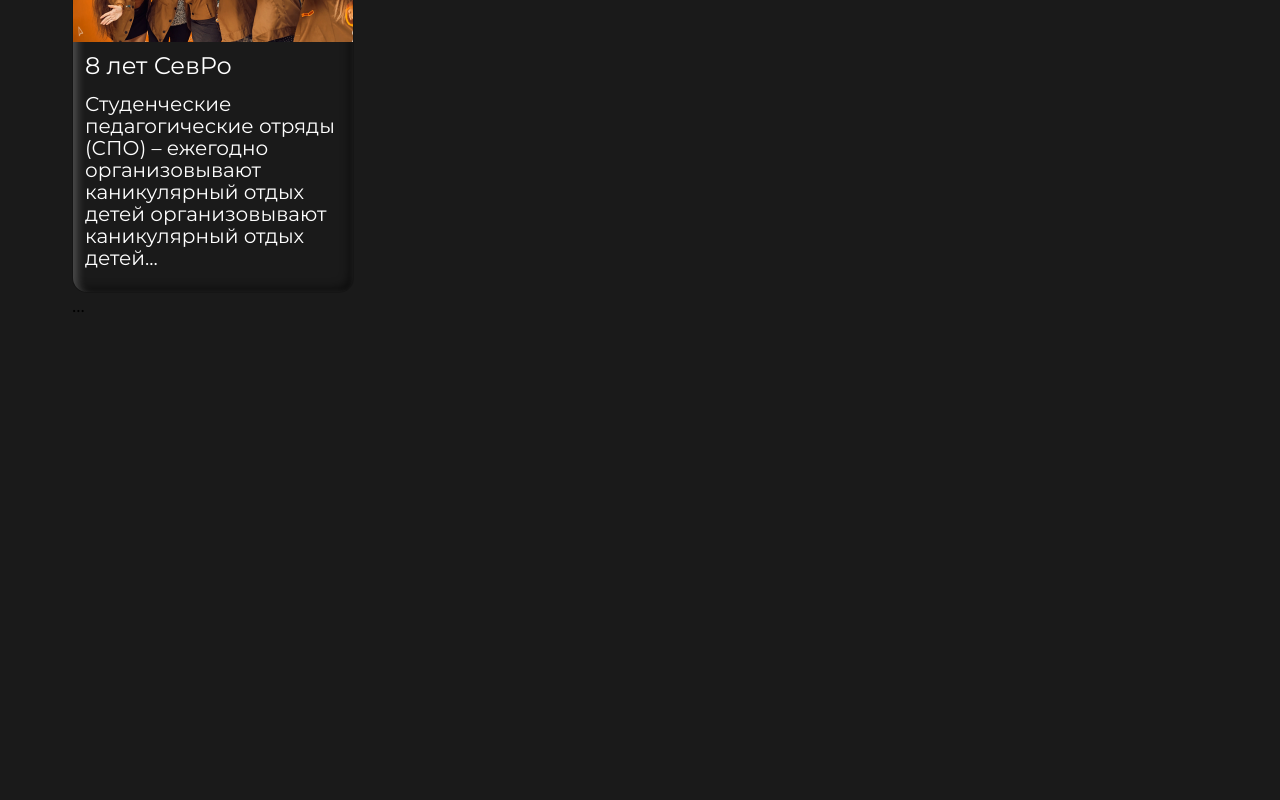
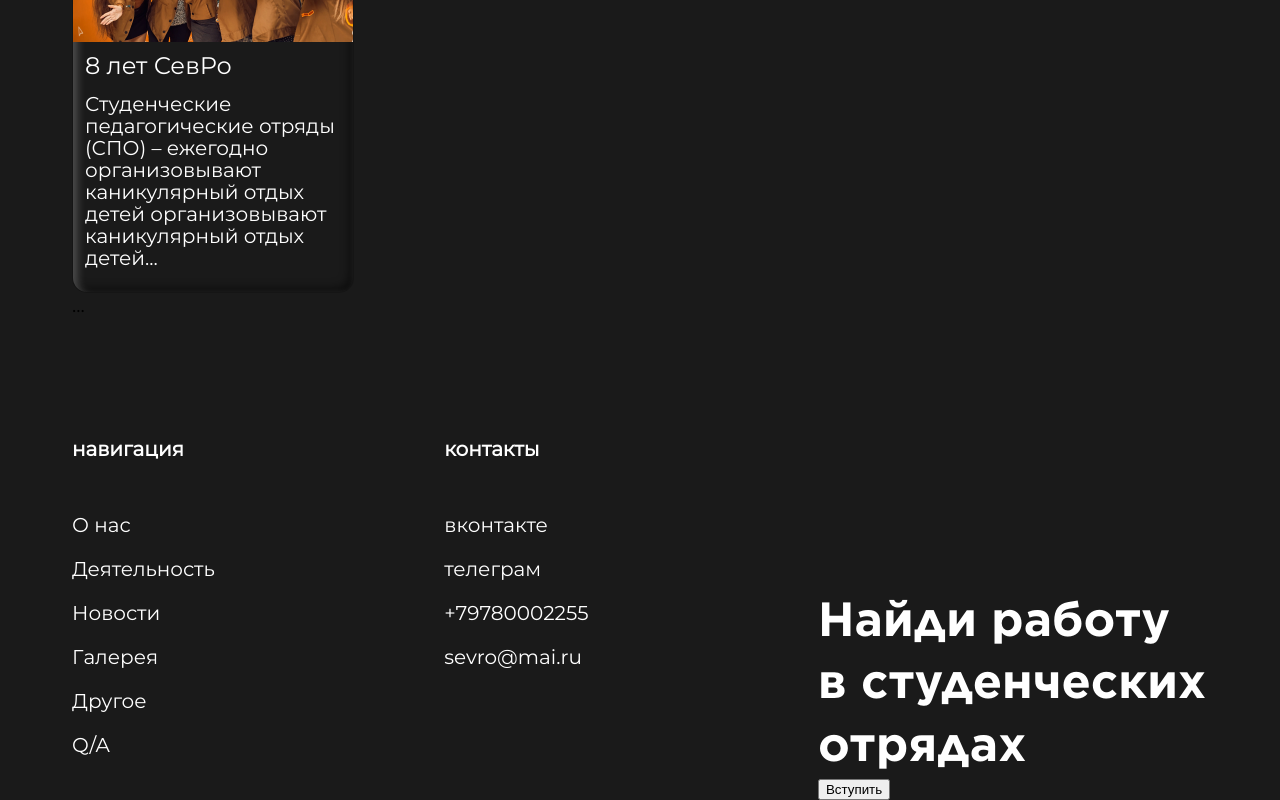
Before and after one commit to GarikBagdasaryan/SevRo, a React (Create React App) app: page / in a window 1280 px wide. Shown: the part 3715-4515 px from the top of the page. Before the commit the page ends 4072 px from the top, so only its background shows below. Built offline with nearby package versions, Linux system fonts and the light colour scheme.

Commit message:
Add footer

```diff
--- a/src/App.js
+++ b/src/App.js
@@ -188,8 +188,38 @@ function App() {
       </div>
       <div className="Footer-slice">
         <div className="container">
-          <div className="Footer-slice__links"></div>
-          <div className="Footer-slice__info"></div>
+          <div className="Footer-slice__content">
+            <div className="Footer-slice__content__links">навигация
+              <div className="Footer-slice__content__links__nav">
+                <ul>
+                  <li><a href="">О нас</a></li>
+                  <li><a href="">Деятельность</a></li>
+                  <li><a href="">Новости</a></li>
+                  <li><a href="">Галерея</a></li>
+                  <li><a href="">Другое</a></li>
+                  <li><a href="">Q/A</a></li>
+                </ul>
+              </div>
+            </div>
+            <div className="Footer-slice__content__contact">контакты
+              <div className="Footer-slice__content__contact_nav">
+                <ul>
+                  <li><a href="">вконтакте</a></li>
+                  <li><a href="">телеграм</a></li>
+                  <li><a href="">+79780002255</a></li>
+                  <li><a href="">sevro@mai.ru</a></li>
+                </ul>
+              </div>
+            </div>
+            <div className="Footer-slice__content__info">
+              <div className="Footer-slice__content__info__name">
+                Найди работу в студенческих отрядах
+              </div>
+              <div className="Footer-slice__content__info__button">
+                <button className="Footer-slice__content__info__button-style"><span>Вступить</span></button>
+              </div>
+            </div>
+          </div>
           <div className="Footer-slice__copyright"></div>
         </div>
       </div>
--- a/src/index.scss
+++ b/src/index.scss
@@ -691,6 +691,93 @@ header {
 }
 
 
+.Footer-slice {
+  padding-top: 80px;
+
+  .Footer-slice__content {
+    display: flex;
+    flex-direction: row;
+    justify-content: space-between;
+
+    .Footer-slice__content__links {
+      color: #FFF;
+      font-family: Montserrat;
+      font-size: 20px;
+      font-style: normal;
+      font-weight: 600;
+
+
+
+      .Footer-slice__content__links__nav {
+
+        font-weight: 500;
+
+        ul {
+          padding-top: 32px;
+          list-style: none;
+          padding-left: 0;
+          display: flex;
+          flex-direction: column;
+          justify-content: space-between;
+          gap: 20px;
+        }
+
+        a {
+          text-decoration: none;
+          user-select: none;
+          color: white;
+        }
+      }
+    }
+
+    .Footer-slice__content__contact {
+
+      color: #FFF;
+      font-family: Montserrat;
+      font-size: 20px;
+      font-style: normal;
+      font-weight: 600;
+
+      .Footer-slice__content__contact_nav {
+        font-weight: 500;
+
+        ul {
+          padding-top: 32px;
+          list-style: none;
+          padding-left: 0;
+          display: flex;
+          flex-direction: column;
+          justify-content: space-between;
+          gap: 20px;
+        }
+
+        a {
+          text-decoration: none;
+          user-select: none;
+          color: white;
+        }
+      }
+    }
+
+    .Footer-slice__content__info {
+      .Footer-slice__content__info__name {
+        padding-top: 151px;
+        max-width: 390px;
+        color: #FFF;
+        font-family: Gotham;
+        font-size: 48px;
+        font-style: normal;
+        font-weight: 700;
+        line-height: 130%;
+      }
+
+      .Footer-slice__content__info__button {
+        .Footer-slice__content__info__button-style {}
+      }
+    }
+  }
+}
+
 .active {
   scale: (1.1);
 
```
